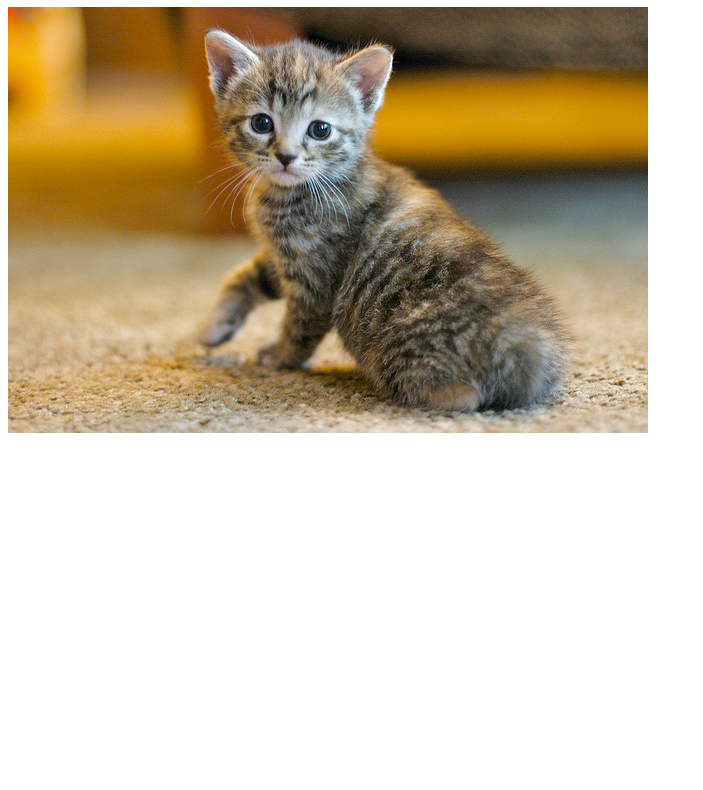
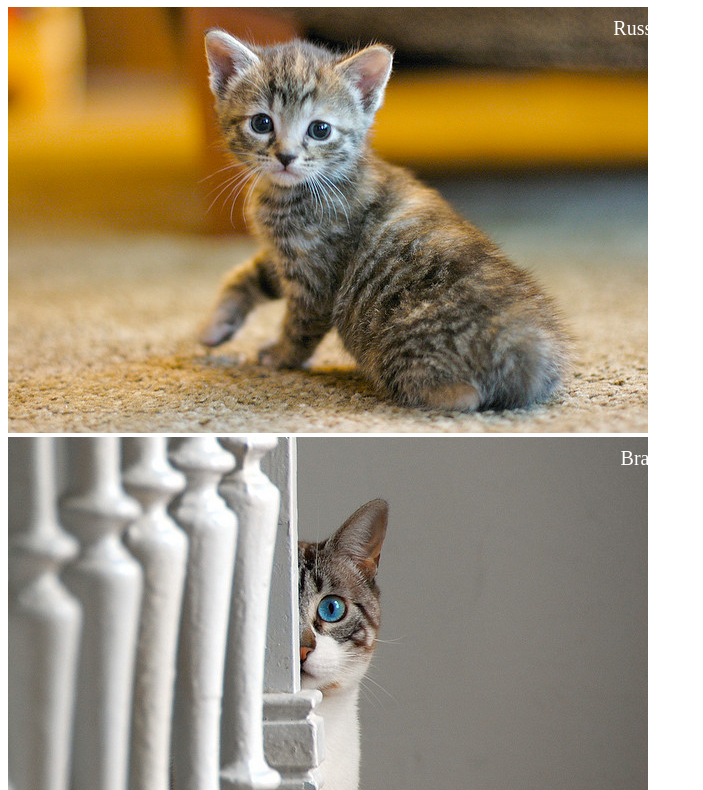
Before and after one commit to antipin/udacity-cat-clicker, a plain HTML site: page index.html in a window 1280 px wide. Shown: the part 73-863 px from the top of the page, without its empty margins (0-703 px from the left). Before the commit the page ends 800 px from the top, so only its background shows below. Drawn offline with Linux system fonts and the light colour scheme.

Commit message:
Added multiple pictures support Added picture's titles support

```diff
--- a/app.js
+++ b/app.js
@@ -14,10 +14,10 @@
         this.domElem = doc.getElementById(containerId);
         this.domElem.className = 'app';
 
-        catImagePath = this.domElem.getAttribute('data-image') || '';
+        catPath = this.domElem.getAttribute('data-image') || '';
+        catTitle = this.domElem.getAttribute('data-title')  || '';
 
-        cat = new Picture(this.domElem, catImagePath);
-
+        cat = new Picture(this.domElem, catPath, catTitle);
         catClicker = new ClickCounter(this.domElem, cat);
     };
 
@@ -59,18 +59,24 @@
     /**
      * @class Picture
      */
-    var Picture = function(container, picturePath) {
+    var Picture = function(container, picturePath, pictureTitle) {
 
         // Invoke Observable constructor
         Observable.call(this);
 
         this.domElem = container;
 
+        this.title = pictureTitle;
+
         this.picture = new Image();
         this.picture.src = picturePath;
         this.picture.addEventListener('click', this.clickHandler.bind(this));
+        this.domElem.appendChild(this.picture);
 
-        this.domElem.appendChild(this.picture);
+        var titleDomElem = document.createElement('div');
+        titleDomElem.className = "picture-title";
+        titleDomElem.innerHTML = pictureTitle;
+        this.domElem.appendChild(titleDomElem);
     };
 
     // Inherit from observable
@@ -100,7 +106,7 @@
     }
 
     ClickCounter.prototype.increaseClicks = function() {
-        this.counter++;                                                                console.log('this.counter', this.counter);
+        this.counter++;
         this.updateCounter();
     };
 
@@ -112,7 +118,8 @@
      * App init
      */
     window.onload = function() {
-        var app = new App('cat-clicker');
+        new App('cat-clicker-russle');
+        new App('cat-clicker-brad');
     }
 
 }(window));
--- a/index.html
+++ b/index.html
@@ -5,14 +5,17 @@
 <head>
     <meta charset="utf-8">
 
-    <title>Cat clicker</title>
+    <title>Cats clicker</title>
 
     <link rel="stylesheet" href="style.css">
 </head>
 
 <body>
-    <h1>Cat clicker</h1>
-    <div id="cat-clicker" data-image="images/cat.jpg"></div>
+    <h1>Cats clicker</h1>
+
+    <div id="cat-clicker-russle" data-image="images/cat-russle.jpg" data-title="Russle"></div>
+    <div id="cat-clicker-brad"   data-image="images/cat-brad.jpg"   data-title="Brad"></div>
+
     <script src="app.js"></script>
 </body>
 </html>
--- a/style.css
+++ b/style.css
@@ -2,8 +2,17 @@
 	position: relative;
 }
 
+.picture-title {
+	position: absolute;
+	top: 10px;
+	right: 10px;
+	left: 10px;
+	font-size: 20px;
+	text-align: center;
+	color: #FFF;
+}
+
 .counter {
-	display: block;
 	position: absolute;
 	top: 10px;
 	right: 10px;
```
Also changed, not shown: images/cat-brad.jpg (added), images/cat-russle.jpg (renamed from images/cat.jpg).
